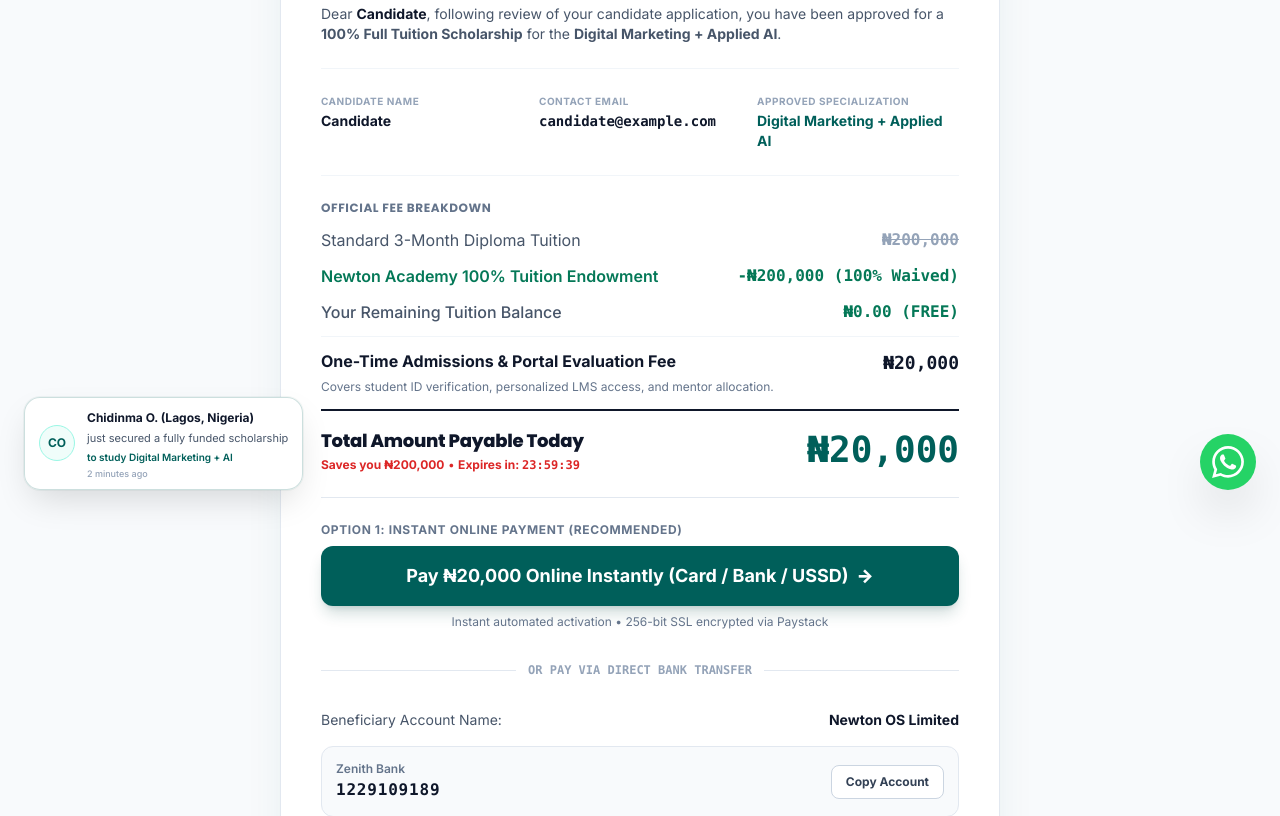
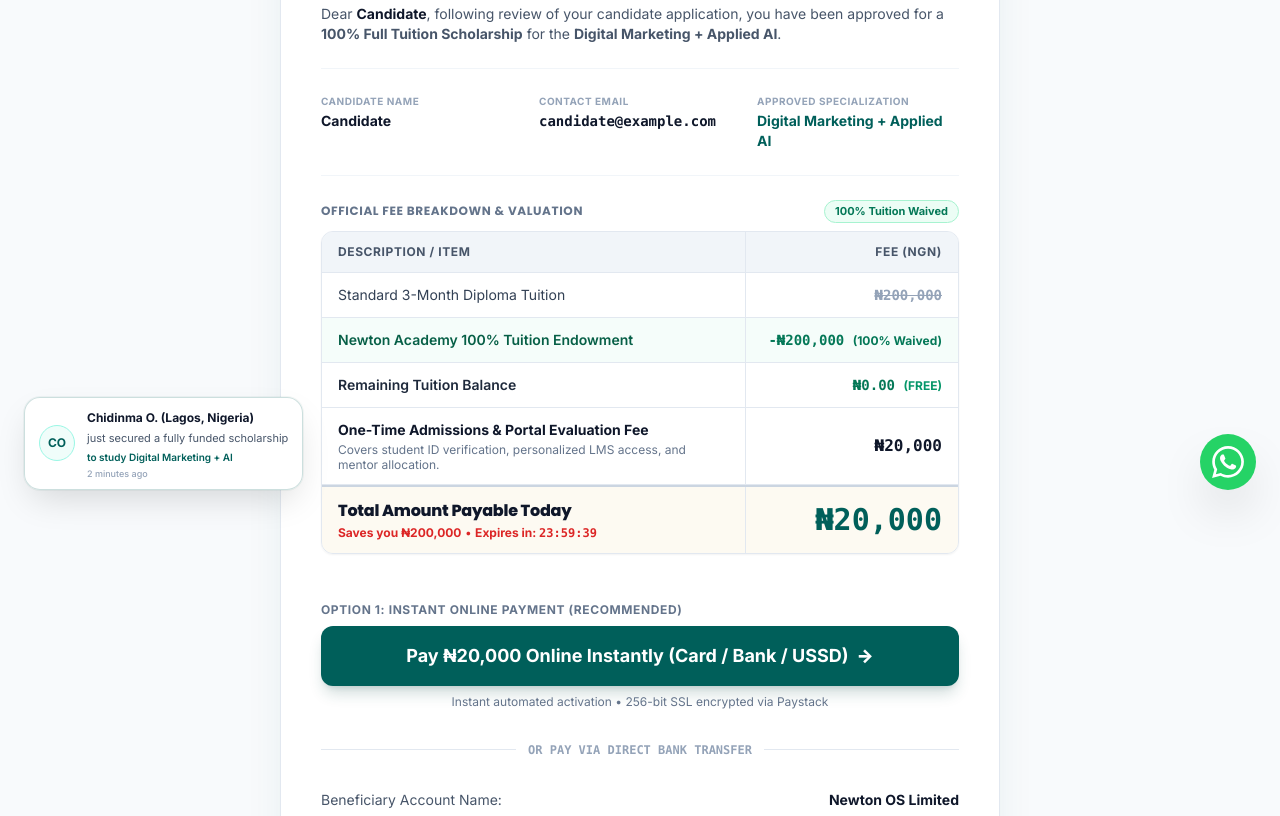
Before and after one commit to Freedomoba/newton-academy, a PHP site: page /checkout.html in a window 1280 px wide. Shown: the part 286-1102 px from the top of the page. Run offline with PHP 8.4, Linux system fonts and the light colour scheme; some libraries are stand-ins or nearby versions.

Commit message:
feat(checkout): organize fee breakdown into structured 2-column ledger with vertical column divider and horizontal borders

```diff
--- a/checkout.html
+++ b/checkout.html
@@ -109,47 +109,86 @@
                 </div>
             </div>
 
-            <!-- Straightforward Financial Ledger -->
-            <div class="py-6 border-b border-slate-200 space-y-3 font-sans">
-                <h2 class="text-xs uppercase tracking-wider font-bold text-slate-500 mb-2">
-                    Official Fee Breakdown
+            <!-- Structured Two-Column Financial Ledger with Column & Row Dividers -->
+            <div class="my-6 font-sans">
+                <div class="flex items-center justify-between mb-2">
+                    <h2 class="text-xs uppercase tracking-wider font-bold text-slate-500">
+                        Official Fee Breakdown &amp; Valuation
                     </h2>
-
-                <div class="flex justify-between items-center text-sm sm:text-base">
-                    <span class="text-slate-600">Standard 3-Month Diploma Tuition</span>
-                    <span class="line-through text-slate-400 font-mono font-bold">₦200,000</span>
+                    <span class="text-[11px] font-bold text-emerald-700 bg-emerald-50 px-2.5 py-0.5 rounded-full border border-emerald-200">
+                        100% Tuition Waived
+                    </span>
                 </div>
 
-                <div class="flex justify-between items-center text-sm sm:text-base">
-                    <span class="text-emerald-700 font-semibold">Newton Academy 100% Tuition Endowment</span>
-                    <span class="text-emerald-700 font-bold font-mono">-₦200,000 (100% Waived)</span>
+                <!-- Structured Table / Grid with Column Divider and Row Dividers -->
+                <div class="border border-slate-200 rounded-xl overflow-hidden bg-slate-50/50 shadow-sm">
+
+                    <!-- Table Header -->
+                    <div class="grid grid-cols-12 bg-slate-100 border-b border-slate-200 text-xs font-bold text-slate-600 uppercase tracking-wider">
+                        <div class="col-span-7 sm:col-span-8 p-3 sm:px-4 border-r border-slate-200">
+                            Description / Item
+                        </div>
+                        <div class="col-span-5 sm:col-span-4 p-3 sm:px-4 text-right">
+                            Fee (NGN)
+                        </div>
                     </div>
 
-                <div class="flex justify-between items-center text-sm sm:text-base">
-                    <span class="text-slate-600 font-medium">Your Remaining Tuition Balance</span>
-                    <span class="text-emerald-700 font-black font-mono">₦0.00 (FREE)</span>
+                    <!-- Row 1: Standard Tuition -->
+                    <div class="grid grid-cols-12 border-b border-slate-200 bg-white items-center">
+                        <div class="col-span-7 sm:col-span-8 p-3 sm:px-4 border-r border-slate-200 text-sm text-slate-700">
+                            Standard 3-Month Diploma Tuition
+                        </div>
+                        <div class="col-span-5 sm:col-span-4 p-3 sm:px-4 text-right font-mono text-sm line-through text-slate-400 font-bold">
+                            ₦200,000
+                        </div>
                     </div>
 
-                <div class="flex justify-between items-start text-sm sm:text-base pt-3 border-t border-slate-100">
-                    <div class="pr-4">
-                        <span class="text-slate-900 font-bold block">One-Time Admissions &amp; Portal Evaluation Fee</span>
-                        <span class="text-xs text-slate-500">Covers student ID verification, personalized LMS access, and mentor allocation.</span>
+                    <!-- Row 2: 100% Endowment -->
+                    <div class="grid grid-cols-12 border-b border-slate-200 bg-emerald-50/40 items-center">
+                        <div class="col-span-7 sm:col-span-8 p-3 sm:px-4 border-r border-slate-200 text-sm text-emerald-800 font-semibold">
+                            Newton Academy 100% Tuition Endowment
                         </div>
-                    <span class="text-slate-900 font-bold font-mono text-base sm:text-lg shrink-0">₦20,000</span>
+                        <div class="col-span-5 sm:col-span-4 p-3 sm:px-4 text-right font-mono text-sm text-emerald-700 font-bold">
+                            -₦200,000 <span class="hidden sm:inline text-xs font-sans font-bold">(100% Waived)</span>
+                        </div>
                     </div>
 
-                <div class="flex justify-between items-center pt-4 border-t-2 border-slate-900">
-                    <div>
-                        <span class="text-base sm:text-lg font-black text-slate-900 block font-heading">Total Amount Payable Today</span>
+                    <!-- Row 3: Remaining Tuition Balance -->
+                    <div class="grid grid-cols-12 border-b border-slate-200 bg-white items-center">
+                        <div class="col-span-7 sm:col-span-8 p-3 sm:px-4 border-r border-slate-200 text-sm font-semibold text-slate-800">
+                            Remaining Tuition Balance
+                        </div>
+                        <div class="col-span-5 sm:col-span-4 p-3 sm:px-4 text-right font-mono text-sm font-black text-emerald-700">
+                            ₦0.00 <span class="text-xs font-sans font-bold text-emerald-600">(FREE)</span>
+                        </div>
+                    </div>
+
+                    <!-- Row 4: One-Time Admissions Fee -->
+                    <div class="grid grid-cols-12 border-b border-slate-200 bg-white items-center">
+                        <div class="col-span-7 sm:col-span-8 p-3 sm:px-4 border-r border-slate-200">
+                            <span class="text-sm font-bold text-slate-900 block">One-Time Admissions &amp; Portal Evaluation Fee</span>
+                            <span class="text-xs text-slate-500 block leading-tight mt-0.5">Covers student ID verification, personalized LMS access, and mentor allocation.</span>
+                        </div>
+                        <div class="col-span-5 sm:col-span-4 p-3 sm:px-4 text-right font-mono text-base font-bold text-slate-900">
+                            ₦20,000
+                        </div>
+                    </div>
+
+                    <!-- Row 5: Total Amount Payable Today (Highlighted) -->
+                    <div class="grid grid-cols-12 bg-amber-50/60 items-center border-t-2 border-slate-300">
+                        <div class="col-span-7 sm:col-span-8 p-3 sm:px-4 border-r border-slate-200">
+                            <span class="text-sm sm:text-base font-black text-slate-900 block font-heading">Total Amount Payable Today</span>
                             <span class="text-xs text-red-600 font-bold flex items-center gap-1 mt-0.5">
                                 <span>Saves you ₦200,000</span>
                                 <span>&bull;</span>
                                 <span>Expires in: <span class="timerText font-mono font-black">23:59:45</span></span>
                             </span>
                         </div>
-                    <div class="text-right">
-                        <span class="text-3xl sm:text-4xl font-black text-[#005f5a] font-mono">₦20,000</span>
+                        <div class="col-span-5 sm:col-span-4 p-3 sm:px-4 text-right">
+                            <span class="text-2xl sm:text-3xl font-black text-[#005f5a] font-mono block">₦20,000</span>
                         </div>
+                    </div>
+
                 </div>
             </div>
 
```
Also changed, not shown: checkout.php (+63 -24 lines). Lines whose indentation alone changed are shown as unchanged.
